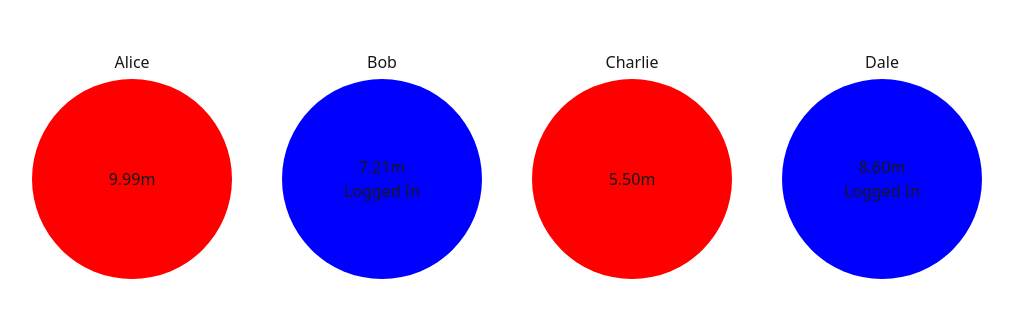
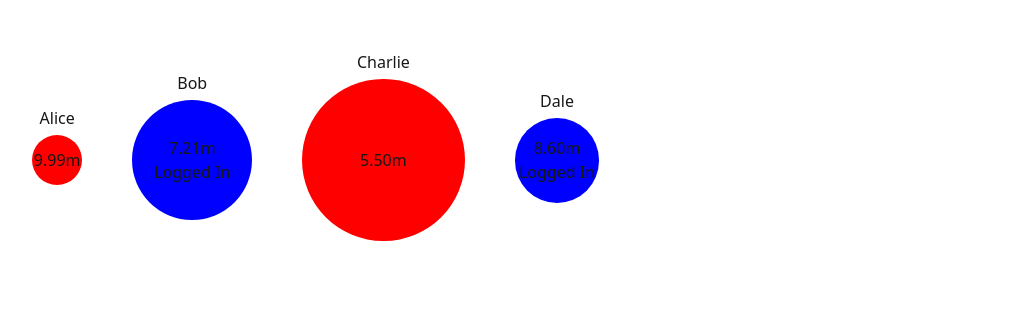
Before and after one commit to quantum-proximity-gateway/rpi-code, a Next.js app in the folder web-app/: page / in a window 1280 px wide. Shown: the top 318 px of the page, without its empty margins (18-1031 px from the left). Built offline with nearby package versions, Linux system fonts and the light colour scheme.

Commit message:
Calculate size of circle based on distance

```diff
--- a/web-app/src/app/page.tsx
+++ b/web-app/src/app/page.tsx
@@ -44,18 +44,32 @@ export default function Home() {
     return () => clearInterval(interval);
   }, []);
 
+  const calculateCircleSize = (distance: number) => {
+    const minSize = 50;
+    const maxSize = 300;
+
+    const maxDistance = 10;
+    const clampedDistance = Math.min(distance, maxDistance);
+
+    const size = maxSize - (clampedDistance / maxDistance) * (maxSize - minSize);
+    return size;
+  }
 
   return (
     <div style={{display: "flex", flexDirection: "row", flexWrap: "wrap", gap: "50px", padding: "50px"}}>
-      {users.map(user => (
-        <div style={{display: "flex", flexDirection: "column", justifyContent: "center", alignItems: "center", gap: "5px"}}>
-          <p>{user.name}</p>
-          <div key={user.name} style={{display: "flex", flexDirection: "column", justifyContent: "center", alignItems: "center", width: "200px", height: "200px", backgroundColor: user.loggedIn ? "blue" : user.distance < 3 ? "green" : "red", borderRadius: "50%"}}>
-            <p>{user.distance.toFixed(2)}m</p>
-            {user.loggedIn && <p>Logged In</p>}
+      {users.map(user => {
+        const circleSize = calculateCircleSize(user.distance);
+
+        return (
+          <div style={{display: "flex", flexDirection: "column", justifyContent: "center", alignItems: "center", gap: "5px"}}>
+            <p>{user.name}</p>
+            <div key={user.name} style={{display: "flex", flexDirection: "column", justifyContent: "center", alignItems: "center", width: `${circleSize}px`, height: `${circleSize}px`, backgroundColor: user.loggedIn ? "blue" : user.distance < 3 ? "green" : "red", borderRadius: "50%", overflow: "hidden", whiteSpace: "nowrap"}}>
+              <p>{user.distance.toFixed(2)}m</p>
+              {user.loggedIn && <p>Logged In</p>}
+            </div>
           </div>
-        </div>
-      ))}
+        );
+      })}
     </div>
   );
 }
```
